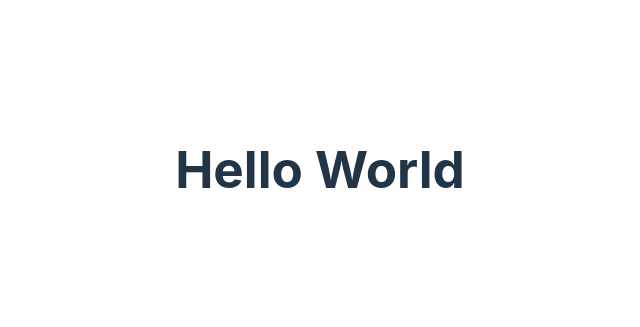
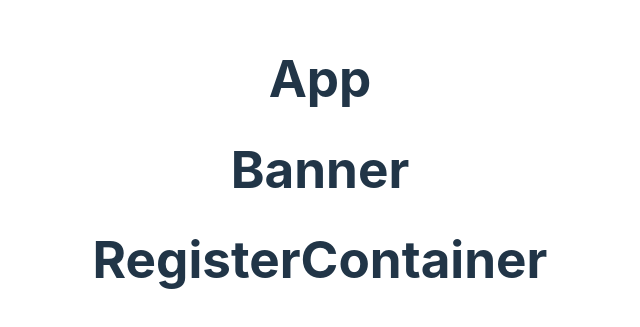
Before and after one commit to up1/course-reactjs-101, a React (Vite) app in the folder workshop/demo/: page / in a window 1280 px wide. Shown: the part 231-558 px from the top of the page, without its empty margins (320-960 px from the left). Built offline with nearby package versions, Linux system fonts and the light colour scheme.

Commit message:
Design component

```diff
--- a/workshop/demo/src/App.jsx
+++ b/workshop/demo/src/App.jsx
@@ -1,4 +1,5 @@
 import './App.css'
+import ContentContainer from './ContentContainer'
 
 function App() {
 
@@ -6,7 +7,8 @@ function App() {
 
   return (
     <>
-      <h1>Hello World</h1>
+      <h1>App</h1>
+      <ContentContainer/>
     </>
   )
 }
--- /dev/null
+++ b/workshop/demo/src/ContentContainer.jsx
@@ -0,0 +1,29 @@
+function ContentContainer() {
+
+  console.log('ContentContainer')
+
+  return (
+    <>
+      <BannerComponent/>
+      <RegisterContainer/>
+    </>
+  )
+}
+
+function BannerComponent() {
+  return (
+    <>
+      <h1>Banner</h1>
+    </>
+  )
+}
+
+function RegisterContainer() {
+  return (
+    <>
+      <h1>RegisterContainer</h1>
+    </>
+  )
+}
+
+export default ContentContainer
```
